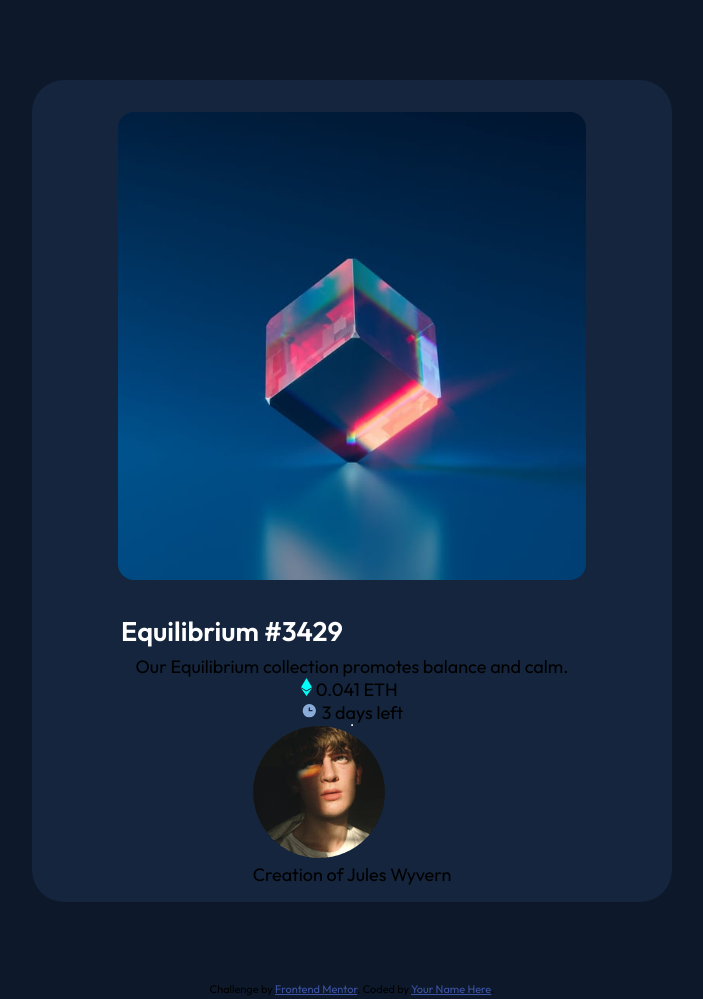
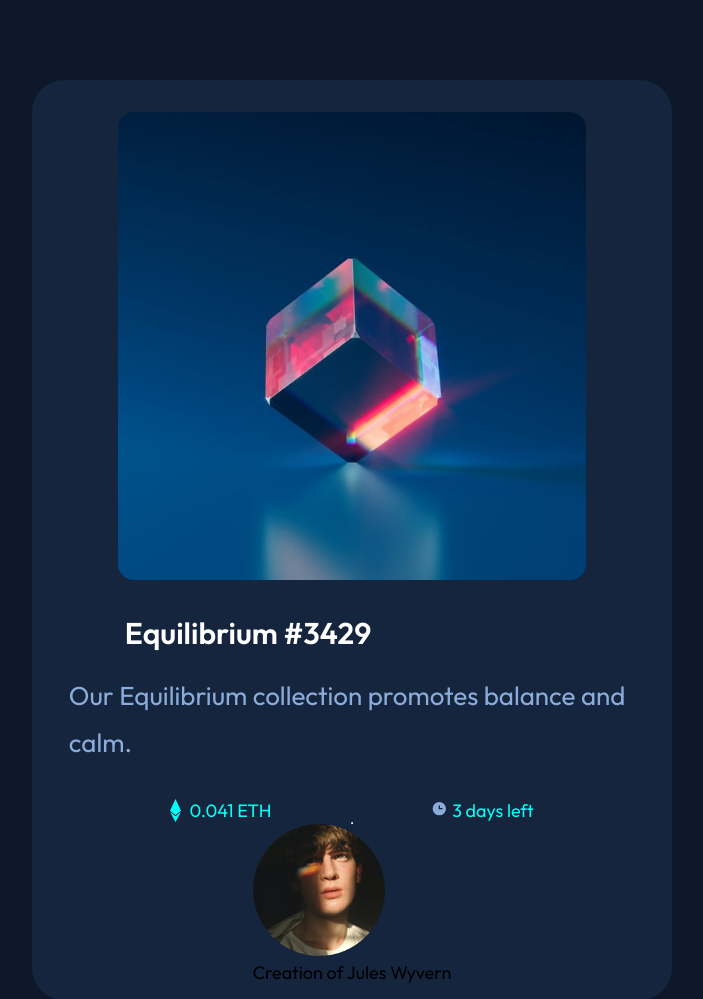
Before and after one commit to Maryahcee/NFT-preview-card-component-challenge-hub, a plain HTML site: page index.html in a window 1280 px wide. Shown: the top 999 px of the page, without its empty margins (48-751 px from the left). Drawn offline with Linux system fonts and the light colour scheme.

Commit message:
Update styling for time and clock in css

```diff
--- a/style.css
+++ b/style.css
@@ -1,6 +1,6 @@
-@import url('https://fonts.googleapis.com/css2?family=Inter:wght@400;700&family=Outfit:wght@300;400;600&display=swap');
+@import url("https://fonts.googleapis.com/css2?family=Inter:wght@400;700&family=Outfit:wght@300;400;600&display=swap");
 
-:root{
+:root {
   --Soft-blue: hsl(215, 51%, 70%);
   --Cyan: hsl(178, 100%, 50%);
   --Very-dark-blue: hsl(217, 54%, 11%);
@@ -9,7 +9,7 @@
   --White: hsl(0, 0%, 100%);
 }
 
-*{
+* {
   margin: 0%;
   padding: 0%;
   box-sizing: border-box;
@@ -24,7 +24,7 @@ body {
   font-family: "Outfit", sans-serif;
 }
 
-.container{
+.container {
   background-color: hsl(216, 50%, 16%);
   margin: 5rem;
   padding: 1rem;
@@ -36,7 +36,7 @@ body {
   overflow: hidden;
 }
 
-.container .card img{
+.container .card img {
   width: 500px;
   height: 500px;
   padding: 1rem;
@@ -45,13 +45,42 @@ body {
   border-radius: 2rem;
 }
 
-.container h2{
+.container h2 {
   color: var(--White);
   font-family: "Outfit", sans-serif;
-    font-size: 28;
+  font-size: 30px;
   font-weight: 600;
-    margin: .5rem 15rem 0 0;
-    line-height: 1.7;
+  text-align: left;
+  margin: 0.5rem 13rem 0 0;
+  line-height: 1.6;
+}
+
+.container p.main-paragraph {
+  color: var(--Soft-blue);
+  font-size: 26px;
+  font-weight: 400;
+  line-height: 1.8;
+  text-align: left;
+  margin: 1rem 0 2rem 1.3rem;
+}
+
+.overview {
+  display: flex;
+  color: var(--Cyan);
+}
+
+.overview .value {
+  display: flex;
+  justify-content: space-between;
+  color: var(--Cyan);
+  margin-right: 10rem;
+}
+
+.etherium {
+  padding-right: 0.5rem;
+  font-size: 16px;
+  display: flex;
+  flex-direction: row;
 }
 /* Attributes */
 .attribution {
```
Lines whose indentation alone changed are shown as unchanged.
